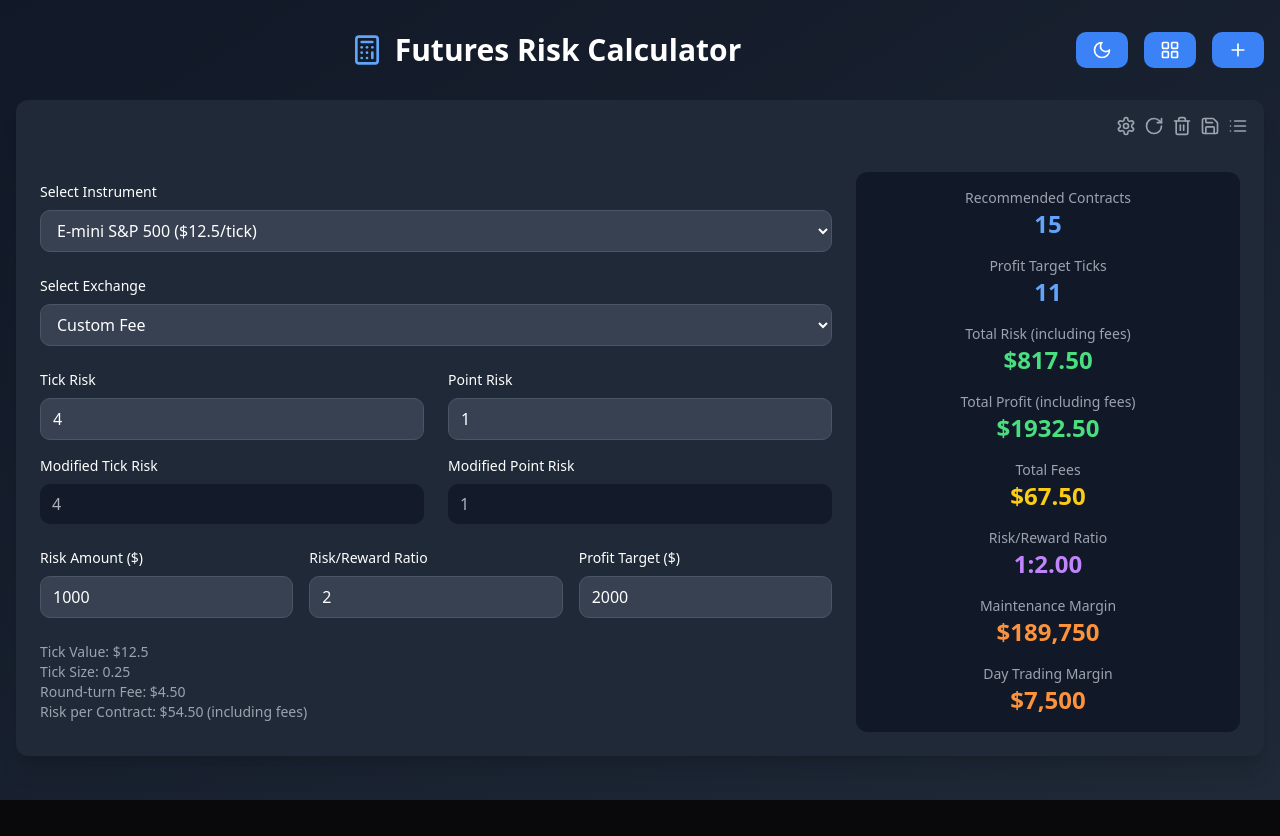
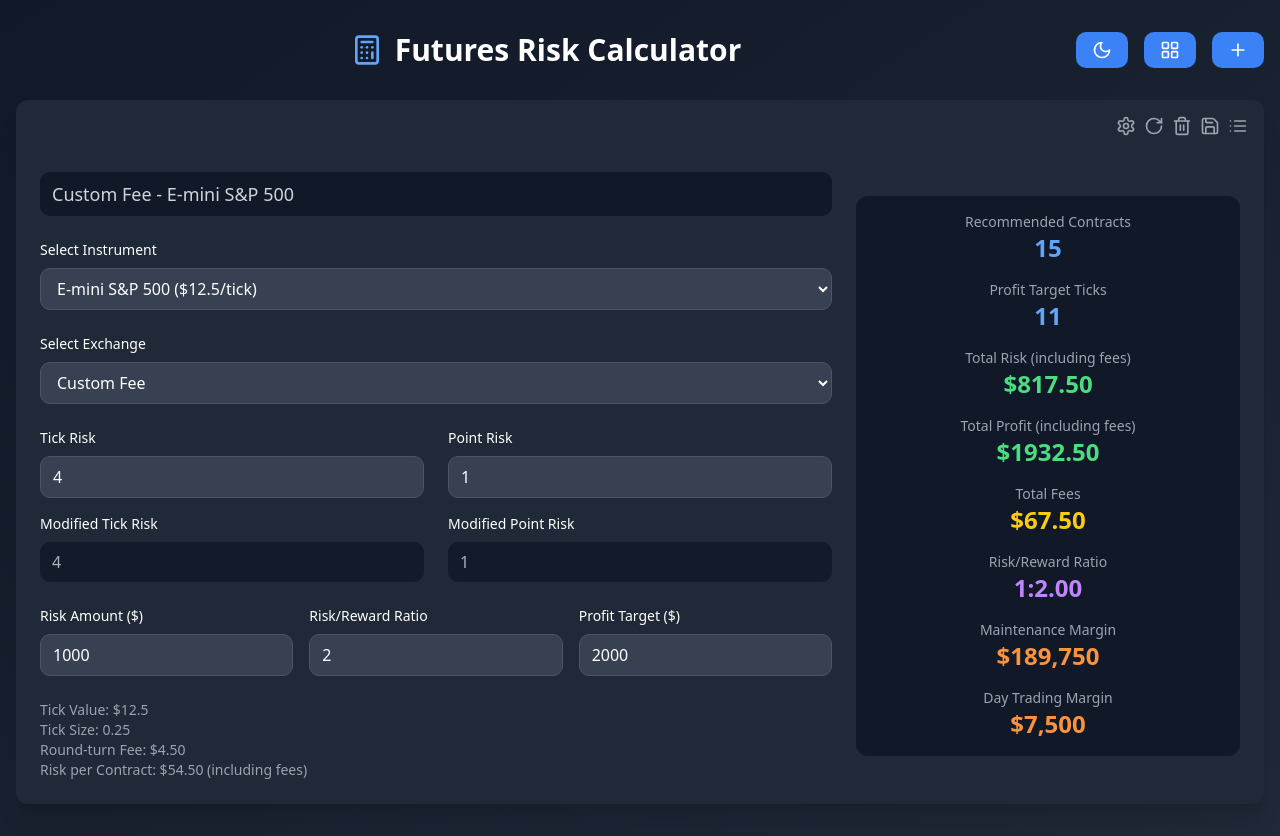
Before and after one commit to scarcrow465/project-continuer, a React (Vite) app: page / in a window 1280 px wide. Before the commit the page ends 800 px from the top, so only its background shows below. Built offline with nearby package versions, Linux system fonts and the light colour scheme.

Commit message:
Add calculator title
Adds a dynamically updating title to the risk calculator, displaying the selected exchange and instrument.  The title is positioned above the "Select Instrument" section and styled similarly to the "Modified Tick Risk" area.

```diff
--- a/src/components/RiskCalculator/RiskCalculator.tsx
+++ b/src/components/RiskCalculator/RiskCalculator.tsx
@@ -233,6 +233,12 @@ export const RiskCalculator: React.FC<RiskCalculatorProps> = ({
 
       <div className="grid md:grid-cols-3 gap-6 items-center pt-12">
         <div className="md:col-span-2 space-y-6">
+          <div className="text-gray-300 bg-gray-800 dark:bg-gray-900 rounded-md px-3 py-2 mb-4">
+            <h2 className="text-lg font-medium">
+              {data.selectedExchange.name} - {data.selectedInstrument.name}
+            </h2>
+          </div>
+
           <div>
             <label className="block text-sm font-medium mb-2">Select Instrument</label>
             <select
--- a/src/pages/Index.tsx
+++ b/src/pages/Index.tsx
@@ -100,6 +100,7 @@ const Index = () => {
       id: String(Date.now()),
       name,
       instrumentId: isUniversal ? 'universal' : calculator.selectedInstrument.id,
+      isUniversal,
       isDefault: false,
       settings: {
         selectedInstrument: calculator.selectedInstrument,
```
